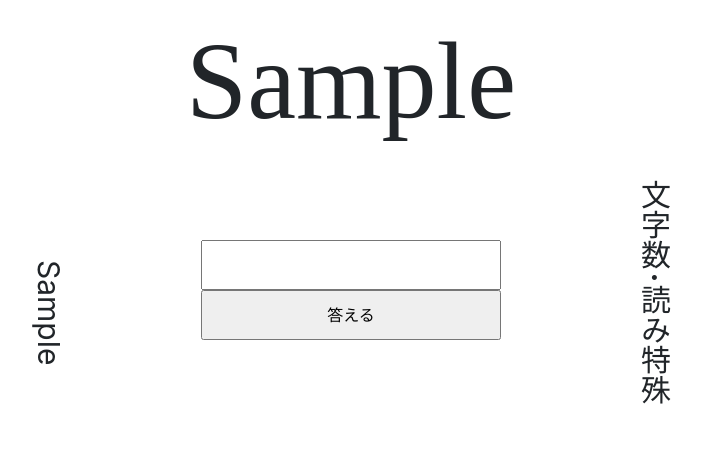
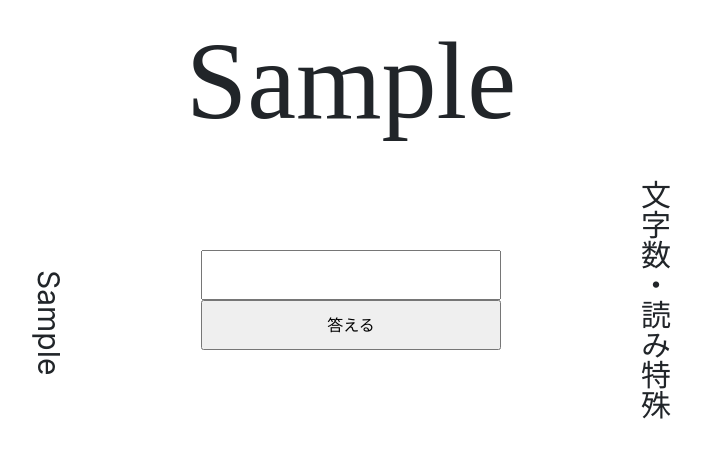
Before and after one commit to hagatasdelus/kanji_review, a Flask app: page /question in a window 1280 px wide. Shown: the part 318-776 px from the top of the page, without its empty margins (289-991 px from the left). Run offline with Flask 3, Linux system fonts and the light colour scheme; tables that the repository leaves empty hold one stand-in row (values such as "Sample post"); some libraries are stand-ins or nearby versions.

Commit message:
positioning update

```diff
--- a/flaskr/static/css/style.css
+++ b/flaskr/static/css/style.css
@@ -27,12 +27,16 @@
     /* justify-content: center; */
     text-align: center;
 }
-#hints, #special {
+#hints, #blds, #special {
     font-size: 30px;
     writing-mode: vertical-rl;
 }
 #hints {
-    margin-top: 80px;
+    margin-top: 90px;
+    justify-content: left;
+}
+#blds {
+    margin-top: 27px;
     justify-content: left;
 }
 #special {
@@ -41,7 +45,7 @@
 .answer {
     justify-content: center;
     align-items: center;
-    margin-top: 60px;
+    margin-top: 70px;
 }
 .answer {
     margin-left: 100px;;
--- a/flaskr/templates/kanji_question.html
+++ b/flaskr/templates/kanji_question.html
@@ -22,17 +22,19 @@
         {{ form.hidden_tag() }}
         <p id="kanji">{{ kanji.kanji }}</p>
         <div class="container1">
-            {% if kanji.hints != 'nothing' %}
+            {% if kanji.hints == 'nothing' %}
+            <p id="blank"></p>
+            {% elif kanji.hints == '地名・建造物' %}
+            <p id="blds">{{ kanji.hints }}</p>
+            {% else %}
             <p id="hints">{{ kanji.hints }}</p>
-            {% else %}
-            <p id="blank"></p>
             {% endif %}
             <p class="answer">
                 {{ form.readings }}<br>
                 {{ form.submit }}
             </p>
             {% if kanji.sp_char %}
-            <p id="special">文字数･読み特殊</p>
+            <p id="special">文字数・読み特殊</p>
             {% else %}
             <p id="blank"></p>
             {% endif %}
```
